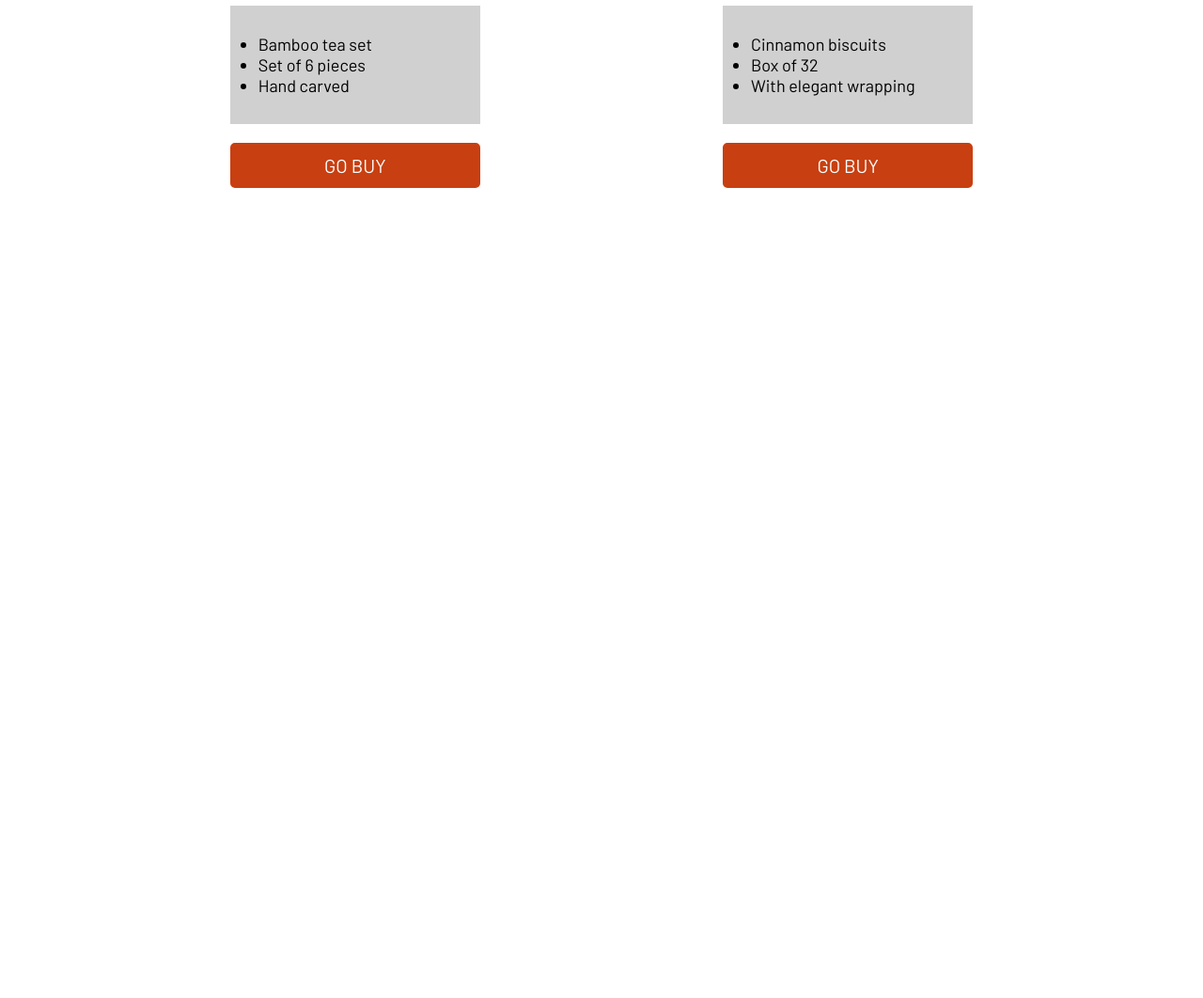
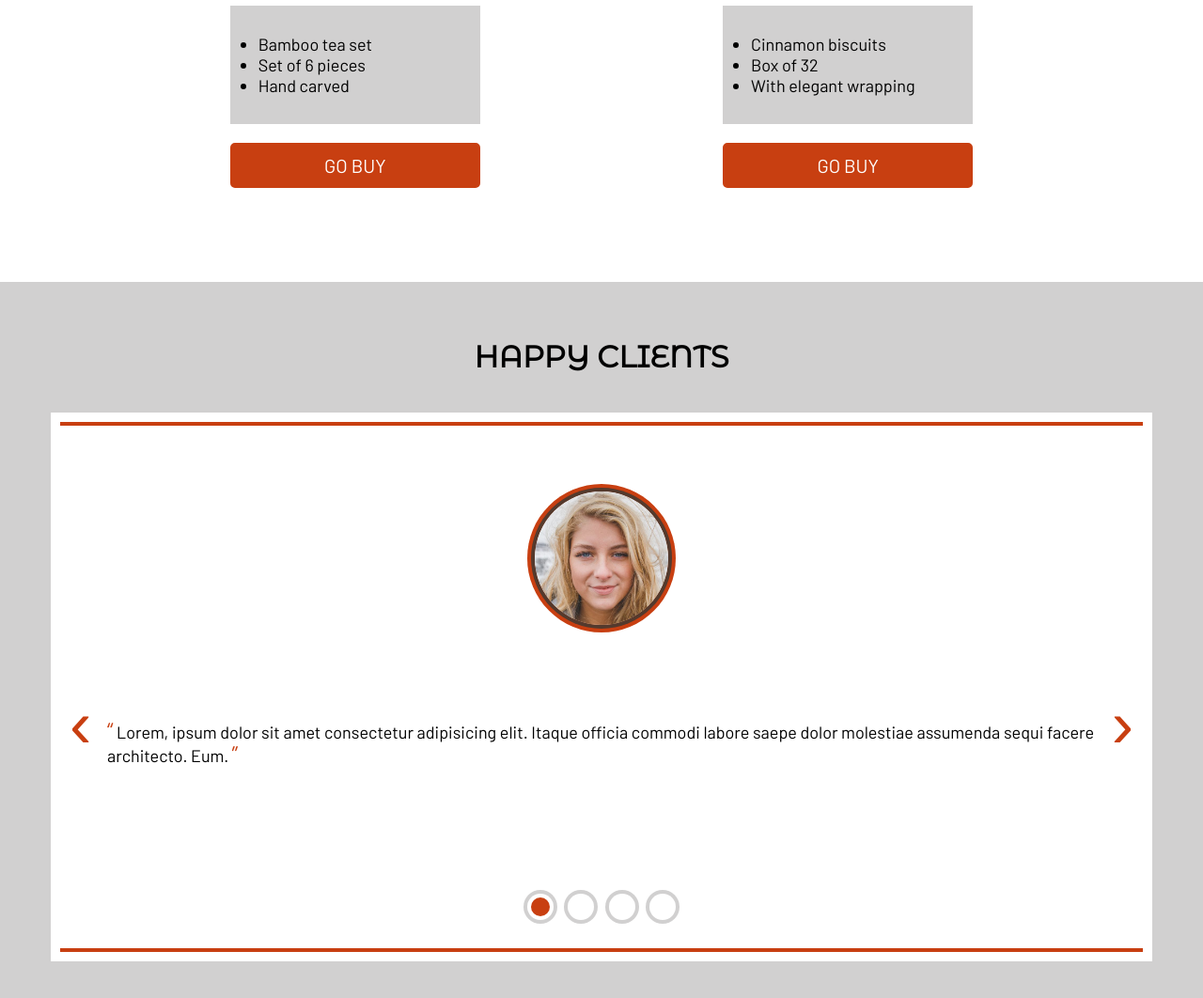
Before and after one commit to starskynder/The-Xmas-Gift, a website: page index.html in a window 1280 px wide. Shown: the part 2695-3757 px from the top of the page at 94% size. Before the commit the page ends 2995 px from the top, so only its background shows below. Drawn offline with Linux system fonts and the light colour scheme.

Commit message:
Add happy client section

```diff
--- a/index.html
+++ b/index.html
@@ -216,6 +216,75 @@
     </section>
 
     <!--END DEALS-->
+    <!--START HAPPY CLIENTS-->
+
+    <section class="happyclients">
+      <h2 class="heading__secondary happyclients__title">Happy Clients</h2>
+      <div class="happyclients__box">
+        <div class="happyclients__content">
+          <div class="happyclients__card">
+            <img
+              src="img/happyclient1.jpg"
+              alt="amy"
+              class="happyclients__img"
+            />
+            <blockquote class="happyclients__text">
+              Lorem, ipsum dolor sit amet consectetur adipisicing elit. Itaque
+              officia commodi labore saepe dolor molestiae assumenda sequi
+              facere architecto. Eum.
+            </blockquote>
+          </div>
+          <div class="happyclients__card">
+            <img
+              src="img/happyclient2.jpg"
+              alt="jodie"
+              class="happyclients__img"
+            />
+            <blockquote class="happyclients__text">
+              Lorem, ipsum dolor sit amet consectetur adipisicing elit. Ut vitae
+              obcaecati delectus debitis iusto dolorem repudiandae eius
+              recusandae corporis voluptatum!
+            </blockquote>
+          </div>
+          <div class="happyclients__card">
+            <img
+              src="img/happyclient3.jpg"
+              alt="harry"
+              class="happyclients__img"
+            />
+            <blockquote class="happyclients__text">
+              Lorem ipsum dolor, sit amet consectetur adipisicing elit. Animi
+              nam aperiam dolor fugit fugiat ad accusantium doloremque cum
+              debitis officia.
+            </blockquote>
+          </div>
+          <div class="happyclients__card">
+            <img
+              src="img/happyclient4.jpg"
+              alt="jodie"
+              class="happyclients__img"
+            />
+            <blockquote class="happyclients__text">
+              Lorem ipsum dolor sit amet consectetur adipisicing elit.
+              Reiciendis alias vitae aliquam eligendi totam quidem quod nesciunt
+              atque unde aspernatur.
+            </blockquote>
+          </div>
+          <div class="happyclients__arrows">
+            <button class="happyclients__arrows--left">&#8249;</button>
+            <button class="happyclients__arrows--right">&#8250;</button>
+          </div>
+          <div class="happyclients__dots">
+            <span class="happyclients__dot"></span>
+            <span class="happyclients__dot"></span>
+            <span class="happyclients__dot"></span>
+            <span class="happyclients__dot"></span>
+          </div>
+        </div>
+      </div>
+    </section>
+
+    <!--END HAPPY CLIENTS-->
   </body>
   <script src="js/main.js"></script>
 </html>
--- /dev/null
+++ b/sass/layout/_happyclients.scss
@@ -0,0 +1,108 @@
+// HAPPY CLIENTS
+.happyclients {
+  background-color: $alto;
+  padding: 4rem 0;
+
+  &__box {
+    padding: 3rem 0;
+    position: relative;
+    @include flex-col;
+    justify-content: center;
+    align-items: center;
+  }
+
+  &__content {
+    background-color: $white;
+    @include flex-col;
+    justify-content: center;
+    align-items: center;
+    border-top: 4px solid $tia-maria;
+    border-bottom: 4px solid $tia-maria;
+    position: relative;
+    box-shadow: 0 0 0 1rem $white;
+    max-width: 90%;
+  }
+
+  &__card {
+    @include flex-col;
+    justify-content: center;
+    align-items: center;
+
+    padding: 4rem 2rem;
+  }
+  &__img {
+    max-width: calc(15rem - 8px);
+    border-radius: 100%;
+    margin: 3rem 0;
+    box-shadow: 0 0 0 4px $millbrook, 0 0 0 8px $tia-maria;
+    display: block;
+  }
+
+  &__text {
+    display: block;
+    margin: 4rem 0;
+    padding: 3rem;
+  }
+
+  &__text::before,
+  &__text::after {
+    top: 0.5rem;
+    line-height: 100%;
+    font-size: 2.4rem;
+    color: $tia-maria;
+  }
+
+  &__text::before {
+    content: open-quote;
+  }
+
+  &__text::after {
+    content: close-quote;
+  }
+
+  &__dots {
+    margin: 2rem 0;
+  }
+
+  &__dot {
+    display: inline-block;
+    border-radius: 100%;
+    background-color: $white;
+    width: 20px;
+    height: 20px;
+    box-shadow: 0 0 0 4px $white, 0 0 0 8px $alto;
+    margin: 1rem;
+  }
+
+  &__dot--active {
+    background-color: $tia-maria;
+  }
+
+  &__arrows {
+    &--left,
+    &--right {
+      font-size: 7rem;
+      position: absolute;
+      background-color: transparent;
+      border: none;
+      color: $tia-maria;
+    }
+
+    &--left:focus,
+    &--left:hover,
+    &--right:focus,
+    &--right:hover {
+      background-color: $alto;
+    }
+
+    &--left {
+      left: 1rem;
+      top: 50%;
+    }
+
+    &--right {
+      right: 1rem;
+      top: 50%;
+    }
+  }
+}
--- a/sass/main.scss
+++ b/sass/main.scss
@@ -8,3 +8,4 @@
 @import "layout/search";
 @import "layout/shop";
 @import "layout/deal";
+@import "layout/happyclients";
```
Also changed, not shown: css/main.css.
